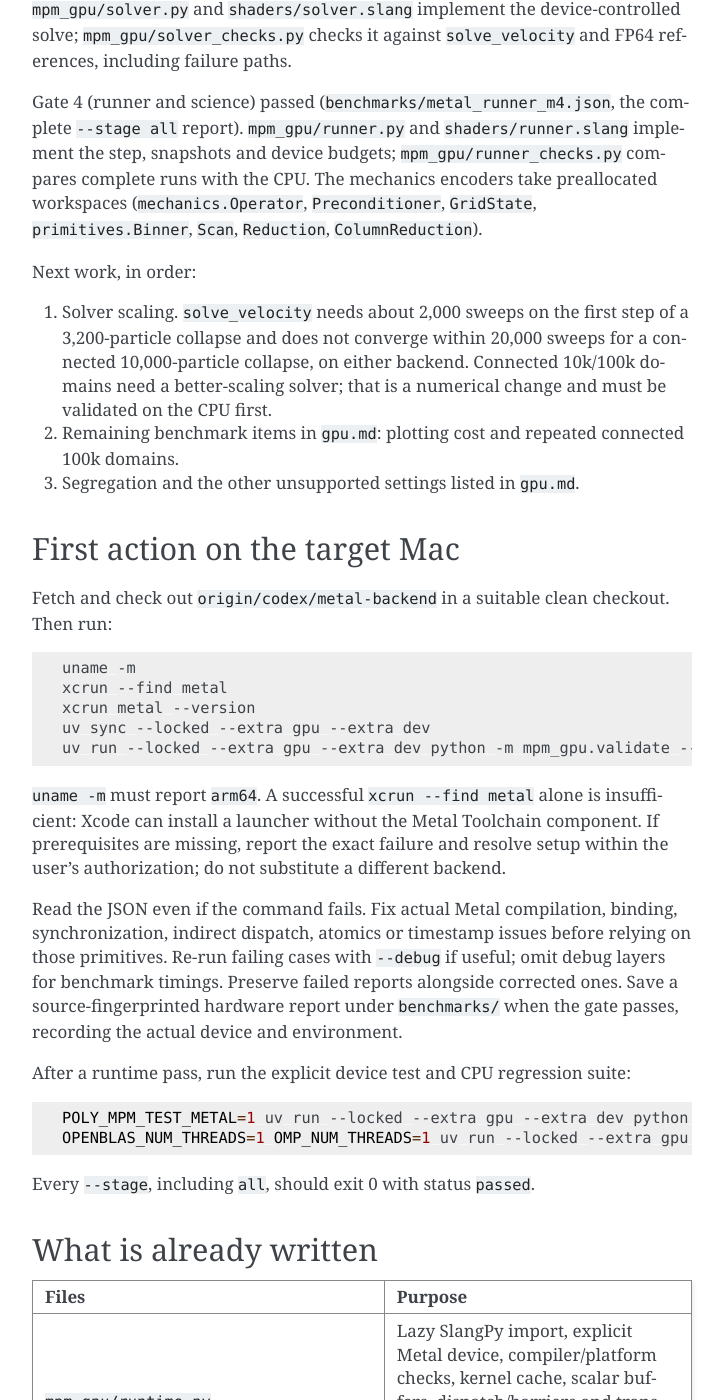
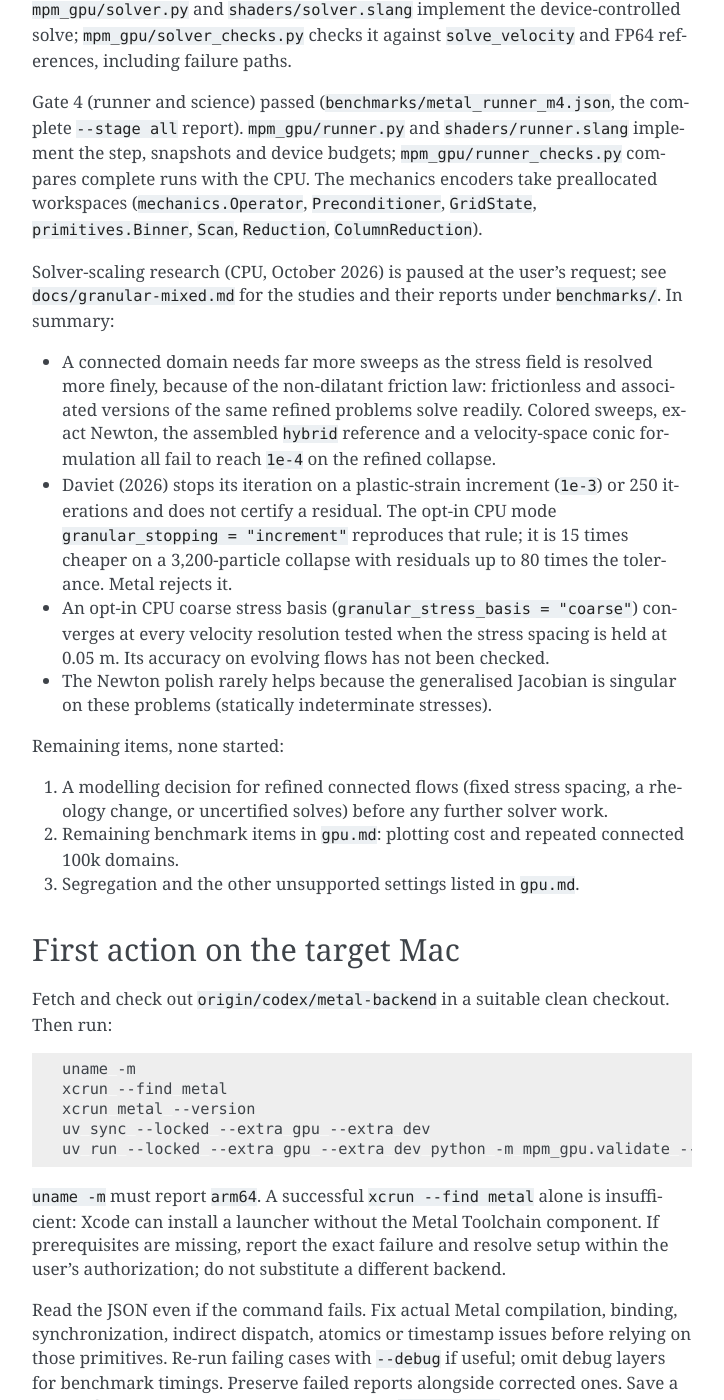
Before and after one commit to benjym/poly-mpm, a Sphinx documentation site: the page built from docs/gpu-handoff.md, in a window 1280 px wide and 1400 px high, scrolled down 1549 px. Shown: the whole window, without its empty margins (388-1112 px from the left). Built offline with Sphinx 7.4.7, drawn with Linux system fonts in a browser that asks for light colours.

Commit message:
Record the paused solver-scaling research in the handoff note
Co-Authored-By: Claude Opus 5.5 <noreply@anthropic.com>

```diff
--- a/docs/gpu-handoff.md
+++ b/docs/gpu-handoff.md
@@ -67,13 +67,30 @@ compares complete runs with the CPU. The mechanics encoders take preallocated
 workspaces (`mechanics.Operator`, `Preconditioner`, `GridState`,
 `primitives.Binner`, `Scan`, `Reduction`, `ColumnReduction`).
 
-Next work, in order:
+Solver-scaling research (CPU, October 2026) is paused at the user's
+request; see `docs/granular-mixed.md` for the studies and their reports under
+`benchmarks/`. In summary:
 
-1. Solver scaling. `solve_velocity` needs about 2,000 sweeps on the first step
-   of a 3,200-particle collapse and does not converge within 20,000 sweeps for
-   a connected 10,000-particle collapse, on either backend. Connected
-   10k/100k domains need a better-scaling solver; that is a numerical change
-   and must be validated on the CPU first.
+- A connected domain needs far more sweeps as the stress field is resolved
+  more finely, because of the non-dilatant friction law: frictionless and
+  associated versions of the same refined problems solve readily. Colored
+  sweeps, exact Newton, the assembled `hybrid` reference and a velocity-space
+  conic formulation all fail to reach `1e-4` on the refined collapse.
+- Daviet (2026) stops its iteration on a plastic-strain increment (`1e-3`) or
+  250 iterations and does not certify a residual. The opt-in CPU mode
+  `granular_stopping = "increment"` reproduces that rule; it is 15 times
+  cheaper on a 3,200-particle collapse with residuals up to 80 times the
+  tolerance. Metal rejects it.
+- An opt-in CPU coarse stress basis (`granular_stress_basis = "coarse"`)
+  converges at every velocity resolution tested when the stress spacing is
+  held at 0.05 m. Its accuracy on evolving flows has not been checked.
+- The Newton polish rarely helps because the generalised Jacobian is
+  singular on these problems (statically indeterminate stresses).
+
+Remaining items, none started:
+
+1. A modelling decision for refined connected flows (fixed stress spacing,
+   a rheology change, or uncertified solves) before any further solver work.
 2. Remaining benchmark items in `gpu.md`: plotting cost and repeated
    connected 100k domains.
 3. Segregation and the other unsupported settings listed in `gpu.md`.
```
